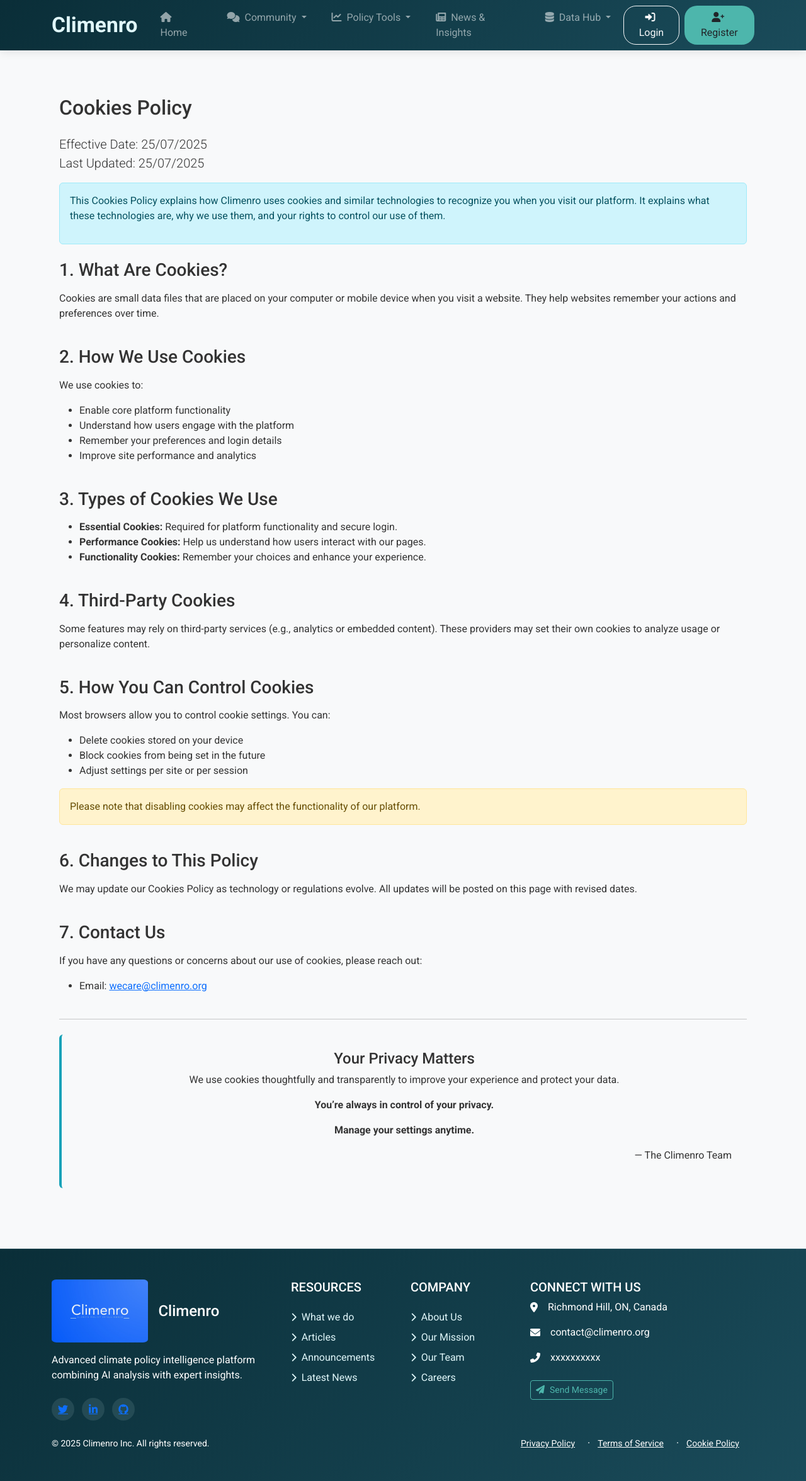
After one commit to amishrv55/climenro_forum, a Django app: page /cookies/ in a window 1280 px wide. The commit adds this page. Shown: the whole page at 63% size. Run offline with Django 5.2, Linux system fonts and the light colour scheme; parts of the project's set-up code (start-up, migrations or seed data) failed here and were passed over.

Commit message:
detailing footers

```diff
--- /dev/null
+++ b/forum/templates/cookies_policy.html
@@ -0,0 +1,90 @@
+{% extends 'forum/base.html' %}
+{% block title %}Cookies Policy | Climenro{% endblock %}
+
+{% block content %}
+<div class="container py-5">
+  <h2 class="mb-4">Cookies Policy</h2>
+
+  <p class="lead">Effective Date: 25/07/2025<br>
+  Last Updated: 25/07/2025</p>
+
+  <div class="alert alert-info">
+    <p>This Cookies Policy explains how Climenro uses cookies and similar technologies to recognize you when you visit our platform. It explains what these technologies are, why we use them, and your rights to control our use of them.</p>
+  </div>
+
+  <div class="guideline-section">
+    <h3 class="mt-4 mb-3">1. What Are Cookies?</h3>
+    <p>Cookies are small data files that are placed on your computer or mobile device when you visit a website. They help websites remember your actions and preferences over time.</p>
+  </div>
+
+  <div class="guideline-section">
+    <h3 class="mt-4 mb-3">2. How We Use Cookies</h3>
+    <p>We use cookies to:</p>
+    <ul>
+      <li>Enable core platform functionality</li>
+      <li>Understand how users engage with the platform</li>
+      <li>Remember your preferences and login details</li>
+      <li>Improve site performance and analytics</li>
+    </ul>
+  </div>
+
+  <div class="guideline-section">
+    <h3 class="mt-4 mb-3">3. Types of Cookies We Use</h3>
+    <ul>
+      <li><strong>Essential Cookies:</strong> Required for platform functionality and secure login.</li>
+      <li><strong>Performance Cookies:</strong> Help us understand how users interact with our pages.</li>
+      <li><strong>Functionality Cookies:</strong> Remember your choices and enhance your experience.</li>
+    </ul>
+  </div>
+
+  <div class="guideline-section">
+    <h3 class="mt-4 mb-3">4. Third-Party Cookies</h3>
+    <p>Some features may rely on third-party services (e.g., analytics or embedded content). These providers may set their own cookies to analyze usage or personalize content.</p>
+  </div>
+
+  <div class="guideline-section">
+    <h3 class="mt-4 mb-3">5. How You Can Control Cookies</h3>
+    <p>Most browsers allow you to control cookie settings. You can:</p>
+    <ul>
+      <li>Delete cookies stored on your device</li>
+      <li>Block cookies from being set in the future</li>
+      <li>Adjust settings per site or per session</li>
+    </ul>
+    <p class="alert alert-warning">Please note that disabling cookies may affect the functionality of our platform.</p>
+  </div>
+
+  <div class="guideline-section">
+    <h3 class="mt-4 mb-3">6. Changes to This Policy</h3>
+    <p>We may update our Cookies Policy as technology or regulations evolve. All updates will be posted on this page with revised dates.</p>
+  </div>
+
+  <div class="guideline-section">
+    <h3 class="mt-4 mb-3">7. Contact Us</h3>
+    <p>If you have any questions or concerns about our use of cookies, please reach out:</p>
+    <ul>
+      <li>Email: <a href="mailto:wecare@climenro.org">wecare@climenro.org</a></li>
+    </ul>
+  </div>
+
+  <hr class="my-4">
+
+  <div class="final-note bg-light p-4 rounded">
+    <h4 class="text-center">Your Privacy Matters</h4>
+    <p class="text-center">We use cookies thoughtfully and transparently to improve your experience and protect your data.</p>
+    <div class="text-center">
+      <p><strong>You’re always in control of your privacy.</strong></p>
+      <p><strong>Manage your settings anytime.</strong></p>
+    </div>
+    <p class="text-end mt-3">— The Climenro Team</p>
+  </div>
+</div>
+
+<style>
+  .guideline-section {
+    margin-bottom: 2.5rem;
+  }
+  .final-note {
+    border-left: 4px solid #17a2b8;
+  }
+</style>
+{% endblock %}
--- a/forum/templates/forum/base.html
+++ b/forum/templates/forum/base.html
@@ -139,9 +139,9 @@
                     <h5 class="text-uppercase text-white mb-4">Resources</h5>
                     <ul class="list-unstyled footer-links">
                         <li class="mb-2"><a href="{% url 'dashboard:what_we_do' %}"><i class="fas fa-chevron-right me-2 small"></i>What we do</a></li>
-                        <li class="mb-2"><a href="/data/"><i class="fas fa-chevron-right me-2 small"></i>Articles</a></li>
-                        <li class="mb-2"><a href="/research/"><i class="fas fa-chevron-right me-2 small"></i>Announcements</a></li>
-                        <li class="mb-2"><a href="/policy/"><i class="fas fa-chevron-right me-2 small"></i>Latest News</a></li>
+                        <li class="mb-2"><a href="{% url 'news_feed' %}"><i class="fas fa-chevron-right me-2 small"></i>Articles</a></li>
+                        <li class="mb-2"><a href="{% url 'announcement_list' %}"><i class="fas fa-chevron-right me-2 small"></i>Announcements</a></li>
+                        <li class="mb-2"><a href="{% url 'news_feed' %}"><i class="fas fa-chevron-right me-2 small"></i>Latest News</a></li>
                     </ul>
                 </div>
 
--- a/forum/urls.py
+++ b/forum/urls.py
@@ -21,4 +21,5 @@
     path('terms/', views.terms, name='terms'),
     path('privacy/', views.privacy, name='privacy'),
     path('guidelines/', views.guidelines, name='guidelines'),
+    path('cookies/', views.cookies, name='cookies'),
 ]
--- a/forum/views.py
+++ b/forum/views.py
@@ -270,3 +270,6 @@
 
 def guidelines(request):
     return render(request, 'guidelines.html')
+
+def cookies(request):
+    return render(request, 'cookies_policy.html')
--- a/news/admin.py
+++ b/news/admin.py
@@ -1,5 +1,7 @@
 # Register your models here.
 from django.contrib import admin
 from .models import NewsArticle
+from .models import Announcement
 
+admin.site.register(Announcement)
 admin.site.register(NewsArticle)
--- a/news/urls.py
+++ b/news/urls.py
@@ -4,4 +4,5 @@
 urlpatterns = [
     path('', views.news_feed, name='news_feed'),
     path('<int:article_id>/', views.news_detail, name='news_detail'),
+    path('announcement', views.announcement_list, name='announcement_list'),
 ]
--- a/news/views.py
+++ b/news/views.py
@@ -1,6 +1,11 @@
 # Create your views here.
 from django.shortcuts import render, get_object_or_404
 from .models import NewsArticle
+from .models import Announcement
+
+def announcement_list(request):
+    announcements = Announcement.objects.filter(is_active=True).order_by('-date_posted')
+    return render(request, 'news/list.html', {'announcements': announcements})
 
 def news_detail(request, article_id):
     article = get_object_or_404(NewsArticle, id=article_id)
```
Also changed, not shown: news/models.py (+10 -0 lines), news/templates/news/list.html (added, +18 -0 lines), news/migrations/0002_announcement.py (added).
